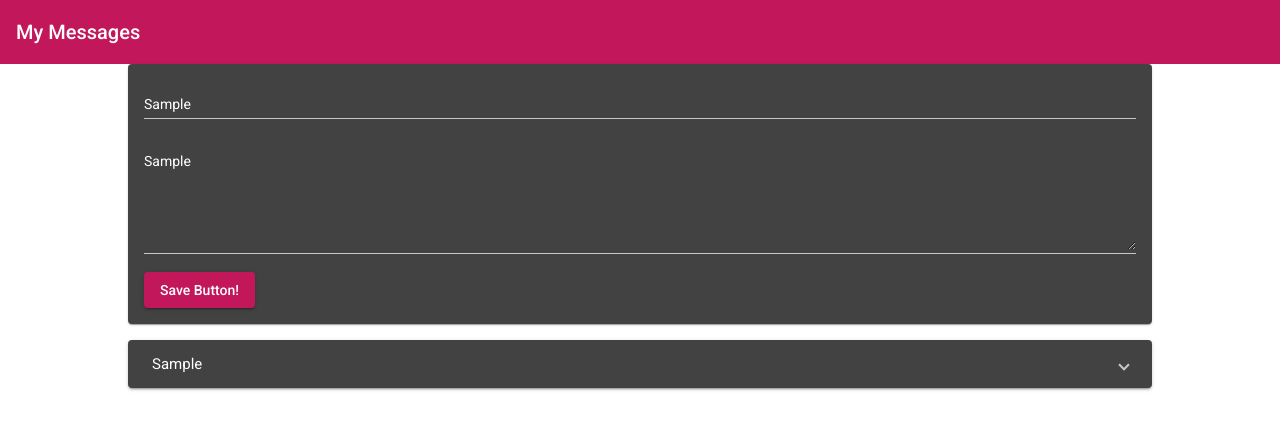
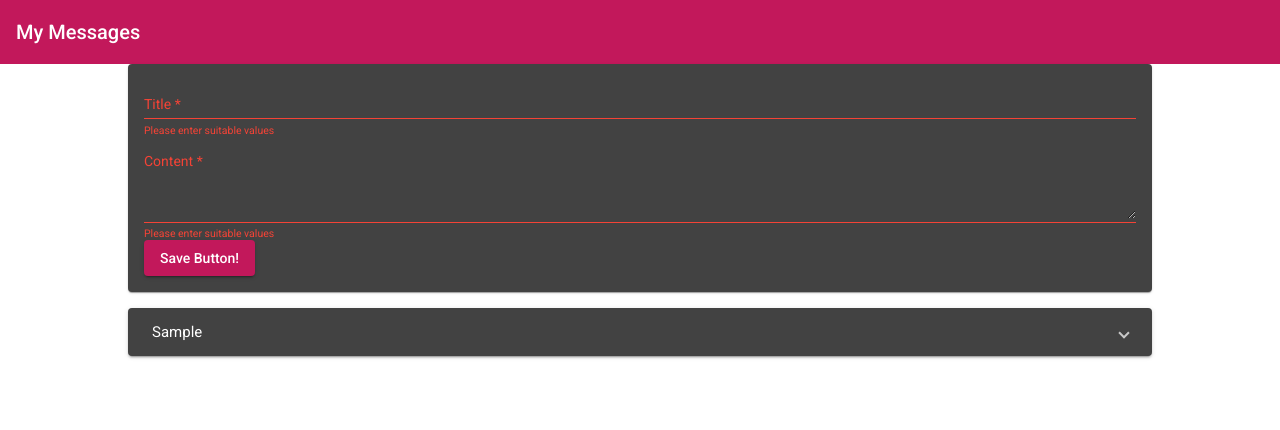
Before and after one commit to sanket467/mean-course, an Angular app: page / in a window 1280 px wide. Both pictures are taken after typing "Sample", "Sample" into the empty fields and a click on the button "Save Button!". Shown: the top 430 px of the page. Built offline with nearby package versions, Linux system fonts and the light colour scheme.

Commit message:
Section2 completed

```diff
--- a/src/app/app.component.html
+++ b/src/app/app.component.html
@@ -1,5 +1,5 @@
 <app-header></app-header>
 <main>
-    <app-post-create (postCreated)="onPostAdded($event)"> </app-post-create>
-    <app-post-list [posts]="storedPosts"> </app-post-list>
+    <app-post-create> </app-post-create>
+    <app-post-list> </app-post-list>
 </main>
--- a/src/app/app.component.ts
+++ b/src/app/app.component.ts
@@ -1,4 +1,6 @@
 import { Component } from '@angular/core';
+
+import { Post } from './posts/post.model';
 
 @Component({
   selector: 'app-root',
@@ -6,7 +8,7 @@ import { Component } from '@angular/core';
   styleUrls: ['./app.component.css']
 })
 export class AppComponent {
-  storedPosts = [];
+  storedPosts : Post[] = [];
 
   onPostAdded(post){
     this.storedPosts.push(post);
--- a/src/app/posts/post-create/post-create.component.html
+++ b/src/app/posts/post-create/post-create.component.html
@@ -1,10 +1,17 @@
 <mat-card>
-    <mat-form-field>
-        <input matInput type="text" [(ngModel)]="enteredTitle">
-    </mat-form-field>
+    <form (submit)="onAddPost(postForm)" #postForm="ngForm">
+        <mat-form-field>
+            <input matInput type="text" name="title" placeholder="Title" ngModel required #title="ngModel">
+            <mat-error *ngIf="title.invalid">Please enter suitable values </mat-error>
+        </mat-form-field>
 
-    <mat-form-field>
-        <textarea matInput rows="6" [(ngModel)]="enteredContent"></textarea>
-    </mat-form-field>
-    <button mat-raised-button color="primary" (click)="onAddPost()"> Save Button! </button>
+        <mat-form-field>
+            <textarea matInput rows="4" name="content" placeholder="Content" ngModel required #content="ngModel">
+          </textarea>
+            <mat-error *ngIf="content.invalid">Please enter suitable values </mat-error>
+        </mat-form-field>
+        <button mat-raised-button color="primary" type="submit">
+        Save Button!
+      </button>
+    </form>
 </mat-card>
--- a/src/app/posts/post-create/post-create.component.ts
+++ b/src/app/posts/post-create/post-create.component.ts
@@ -1,4 +1,8 @@
 import { Component, EventEmitter, Output } from '@angular/core';
+
+import { Post } from '../post.model';
+import { NgForm } from '@angular/forms';
+import { PostsService } from '../posts.service';
 
 @Component({
   selector : 'app-post-create',
@@ -8,16 +12,16 @@ import { Component, EventEmitter, Output } from '@angular/core';
 
 export class PostCreateComponent{
 
-  enteredContent = "";
-  enteredTitle = "";
-  @Output() postCreated = new EventEmitter();
+  constructor(public postsService: PostsService){}
 
-  onAddPost(){
-    const post = {
-      title: this.enteredTitle,
-      content: this.enteredContent
-    };
-    this.postCreated.emit(post);
+  onAddPost(form: NgForm){
+
+    if(form.invalid){
+      return;
+    }
+
+    this.postsService.addPosts(form.value.title, form.value.content );
+    form.reset();
   }
 
 }
--- a/src/app/posts/post-lists/post-list.component.html
+++ b/src/app/posts/post-lists/post-list.component.html
@@ -4,6 +4,10 @@
             {{post.title}}
         </mat-expansion-panel-header>
         <p> {{post.content}} </p>
+        <mat-action-row>
+            <button mat-button color="accent">EDIT</button>
+            <button mat-button color="warn">DELETE</button>
+        </mat-action-row>
     </mat-expansion-panel>
 </mat-accordion>
 
--- a/src/app/posts/post-lists/post-list.component.ts
+++ b/src/app/posts/post-lists/post-list.component.ts
@@ -1,17 +1,38 @@
-import { Component, Input } from "@angular/core";
+import { Component, OnInit, OnDestroy } from "@angular/core";
+import { PostsService } from "../posts.service";
+import { Subscription } from 'rxjs';
 
+import { Post } from '../post.model';
 @Component({
-selector:'app-post-list',
+selector: 'app-post-list',
 templateUrl: './post-list.component.html',
 styleUrls: ['./post-list.component.css']
 })
 
-export class PostListComponent{
+export class PostListComponent implements OnInit, OnDestroy{
   // posts = [
   //   {title: 'First Post', content : 'This is the first post\'s content'},
   //   {title: 'Second Post', content : 'This is the second post\'s content'},
   //   {title: 'Third Post', content : 'This is the third post\'s content'},
   // ]
 
-  @Input() posts = [];
+  posts: Post[] = [];
+  postsSub = new Subscription;
+
+  constructor(public postsService: PostsService){}
+
+  ngOnInit(){
+    this.posts = this.postsService.getPosts();
+
+
+    this.postsSub = this.postsService.getPostUpdateListener().
+    subscribe((posts: Post[]) => {
+      this.posts = posts;
+    });
+
+  }
+
+  ngOnDestroy(){
+    this.postsSub.unsubscribe();
+  }
 }
--- /dev/null
+++ b/src/app/posts/post.model.ts
@@ -0,0 +1,4 @@
+export interface Post{
+  title: String,
+  content: String
+}
--- /dev/null
+++ b/src/app/posts/posts.service.ts
@@ -0,0 +1,27 @@
+import { Post } from './post.model';
+import { Injectable } from '@angular/core';
+import { Subject } from 'rxjs';
+
+@Injectable({providedIn: 'root'})
+export class PostsService{
+  private posts: Post[] = [];
+  private postsUpdated = new Subject<Post[]>();
+
+  getPosts(){
+   return [...this.posts];
+  }
+
+  getPostUpdateListener(){
+    return this.postsUpdated.asObservable();
+  }
+
+  addPosts(title: string, content: string){
+    const post: Post = {
+      title: title,
+      content: content
+    };
+    this.posts.push(post);
+    this.postsUpdated.next([...this.posts]);
+
+  }
+}
```
